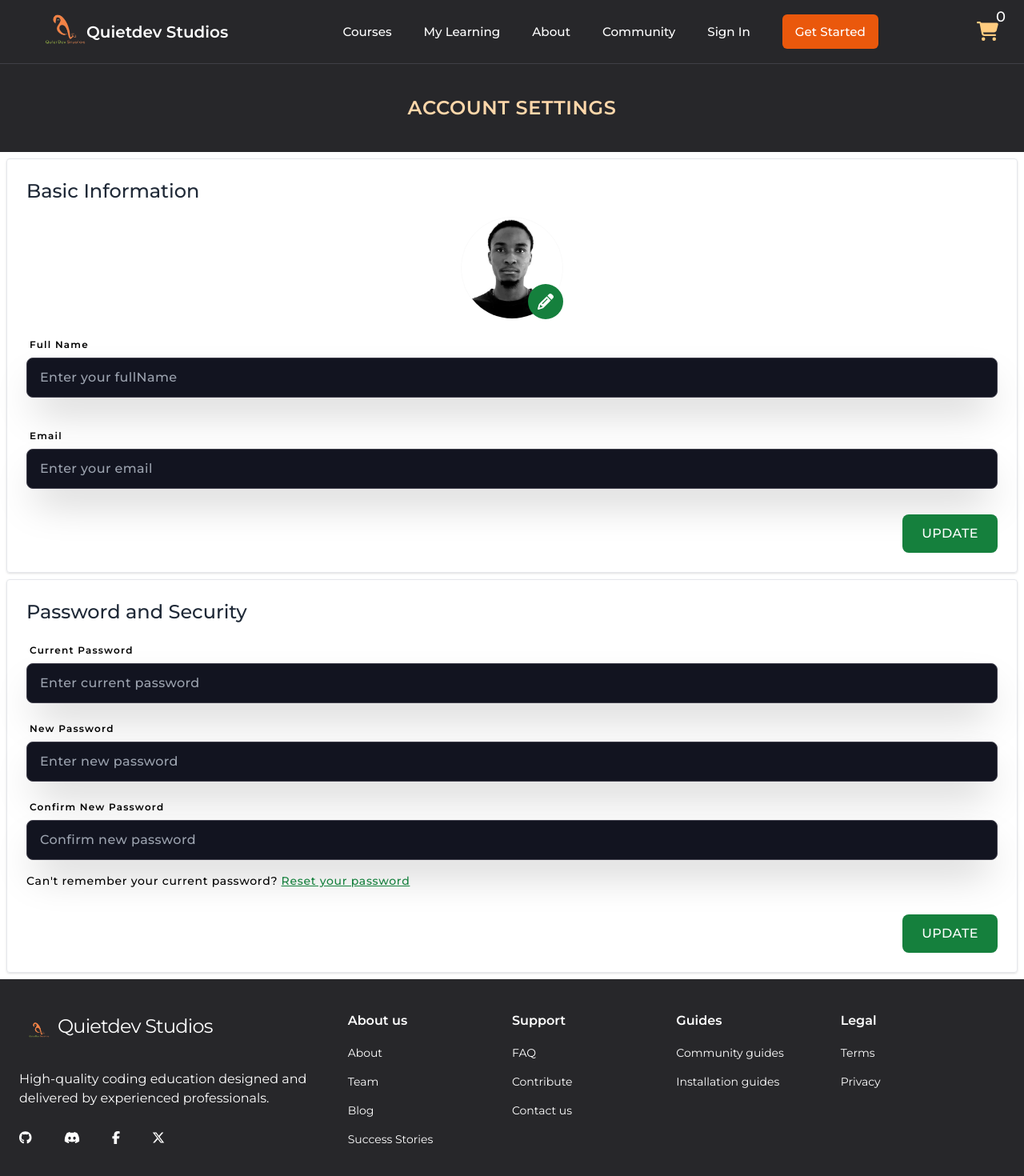
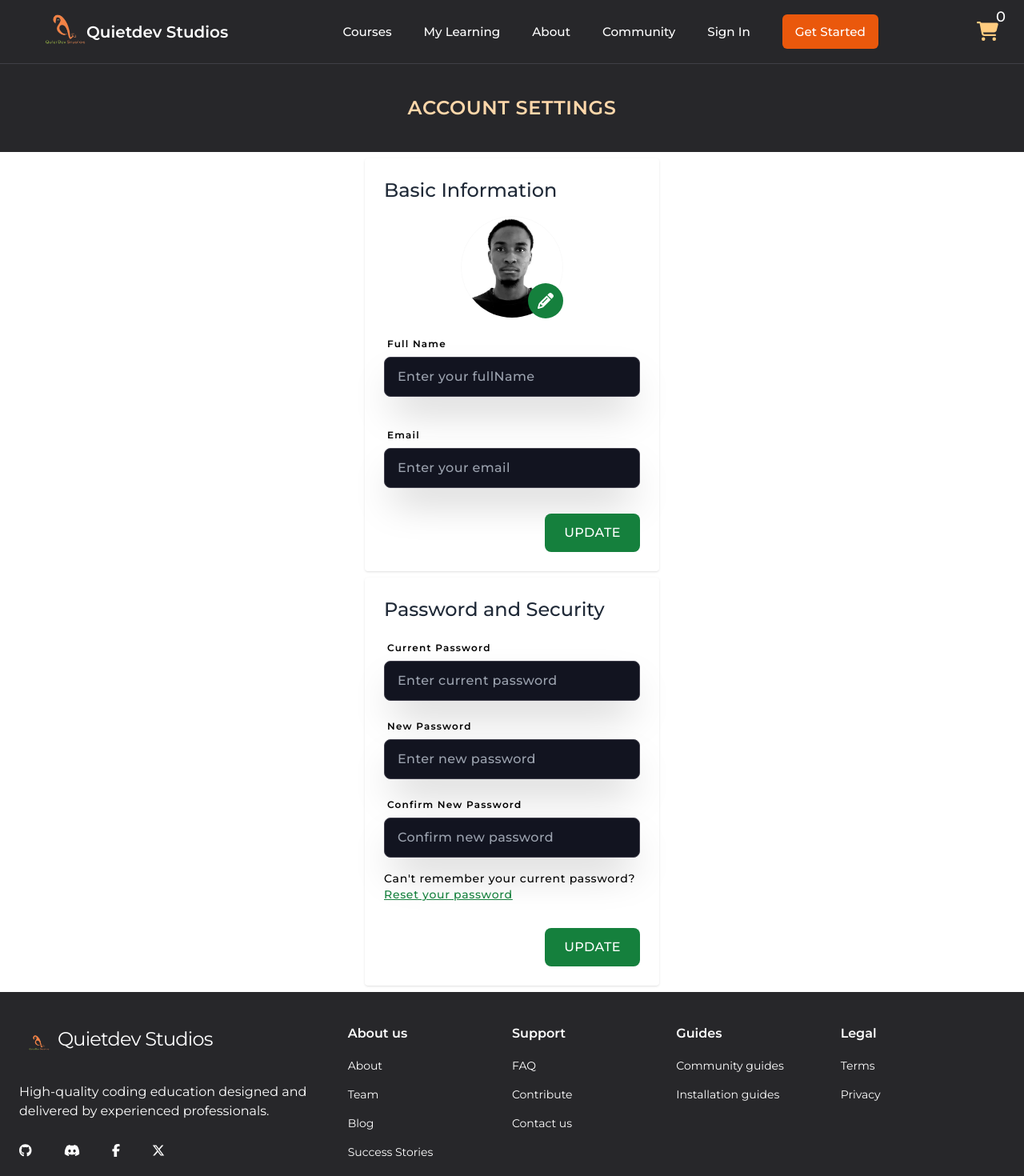
Before and after one commit to quietdevstudios/quietdevstudio, a React (Vite) app: page /account-settings in a window 1280 px wide. Shown: the top 1470 px of the page at 80% size. Built offline with nearby package versions, Linux system fonts and the light colour scheme.

Commit message:
brainstorming on what todo next

```diff
--- a/src/pages/Accounts/Account_Settings.jsx
+++ b/src/pages/Accounts/Account_Settings.jsx
@@ -11,8 +11,8 @@ const Account_Settings = () => {
       <div className="text-center bg-zinc-800 font-semibold tracking-wide leading-tight uppercase flex items-center justify-center text-2xl py-10 text-orange-200">
         Account Settings
       </div>
-      <main>
-        <section className="py-6 m-2 border shadow p-6 rounded">
+      <main className="mx-auto md:w-[60%]  lg:w-[40%] xl:w-[30%]">
+        <section className="py-6 m-2 shadow p-6 rounded">
           <h2 className="text-2xl font-medium text-gray-800 mb-4">
             Basic Information
           </h2>
@@ -55,7 +55,7 @@ const Account_Settings = () => {
           </div>
         </section>
 
-        <section className="py-6 m-2 p-6 rounded border shadow">
+        <section className="py-6 m-2 p-6 rounded shadow">
           <h2 className="text-2xl font-medium text-gray-800 mb-4">
             Password and Security
           </h2>
```
Also changed, not shown: src/pages/CoursePlayerPage.jsx (line endings or trailing spaces), 1 other file (tests, documents, lock files or other folders).
